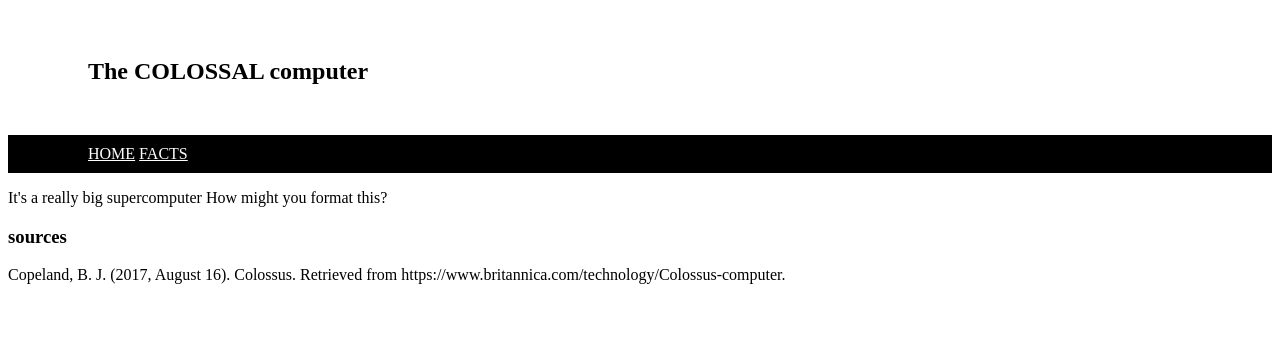
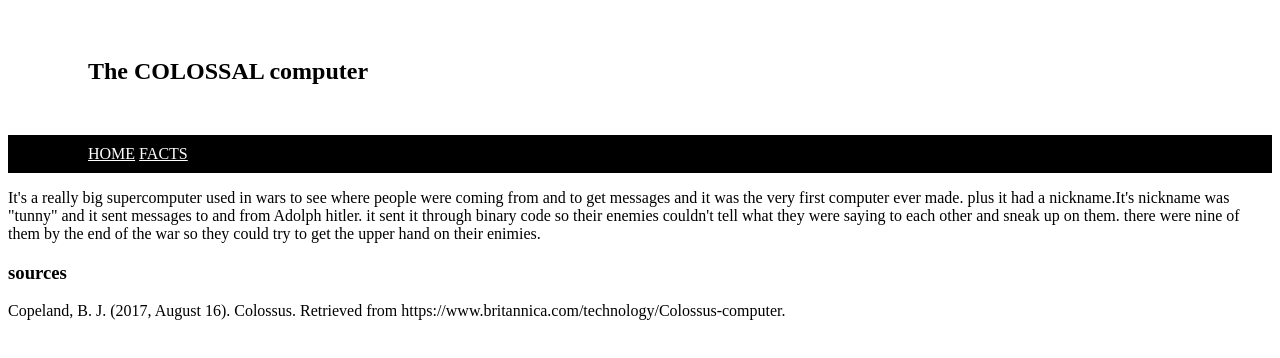
Before and after one commit to biopticevil/thecolossalweb.com, a plain HTML site: page index.html in a window 1280 px wide. Drawn offline with Linux system fonts and the light colour scheme.

Commit message:
added stuff

```diff
--- a/index.html
+++ b/index.html
@@ -18,7 +18,10 @@
   </div>
   <div>
 
-    <p>It's a really big supercomputer How might you format this?</p>
+    <p>It's a really big supercomputer used in wars to see where people were coming from and to get messages and it was the very first computer ever made.
+      plus it had a nickname.It's nickname was "tunny" and it sent messages to and from Adolph hitler. it sent it through binary code so their enemies couldn't tell what they were saying to each other and sneak up on them.
+      there were nine of them by the end of the war so they could try to get the upper hand on their enimies.
+    </p>
 
     <h3>sources</h3>
     <p>Copeland, B. J. (2017, August 16). Colossus. Retrieved from https://www.britannica.com/technology/Colossus-computer.</p>
```
